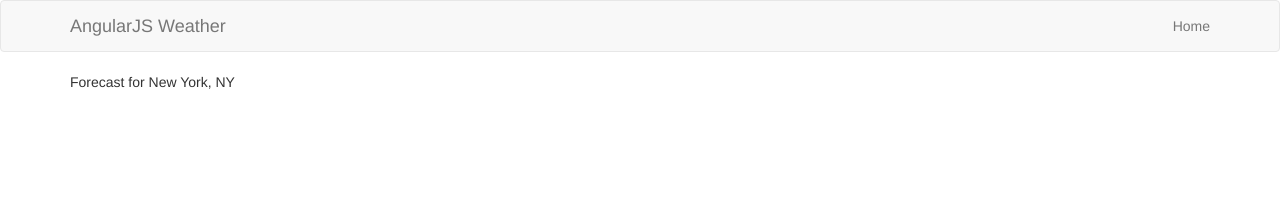
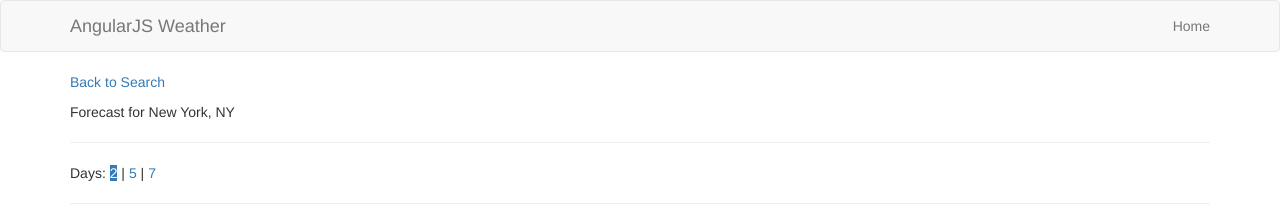
Before and after one commit to flydze/udemy-ng-1-weather-forecast-spa, a plain HTML site: page index.htm in a window 1280 px wide. Both pictures are taken after a click on the link "Get Forecast". Drawn offline with nearby package versions, Linux system fonts and the light colour scheme; some packages are replaced by stand-ins of ours; no server answers; some icons are missing.

Commit message:
Add possibility to select count of days to show

```diff
--- a/app.js
+++ b/app.js
@@ -29,7 +29,7 @@ weatherApp.controller('homeController', ['$scope', 'cityService', function ($sco
 
 weatherApp.controller('forecastController', ['$scope', '$resource', '$routeParams', 'cityService', function ($scope, $resource, $routeParams, cityService) {
   $scope.city = cityService.city;
-  $scope.days = $routeParams.days || 2;
+  $scope.days = $routeParams.days || '2';
 
   $scope.weatherAPI = $resource("http://api.openweathermap.org/data/2.5/forecast/daily?APPID=84a29bb569b6dca74aa27273aa6d55ad&q="+$scope.city+"&cnt="+$scope.days);
 
--- a/views/forecast.htm
+++ b/views/forecast.htm
@@ -1,4 +1,12 @@
+<p>
+  <a href="#">Back to Search</a>
+</p>
+
 Forecast for {{ city }}
+
+<hr />
+Days: <a href="#!/forecast/2" ng-class="{ 'bg-primary': days === '2' }">2</a> | <a href="#!/forecast/5" ng-class="{ 'bg-primary': days === '5' }">5</a> | <a href="#!/forecast/7" ng-class="{ 'bg-primary': days === '7' }">7</a>
+<hr />
 
 <div ng-repeat="w in weatherResult.list">
   <div class="row">
```
